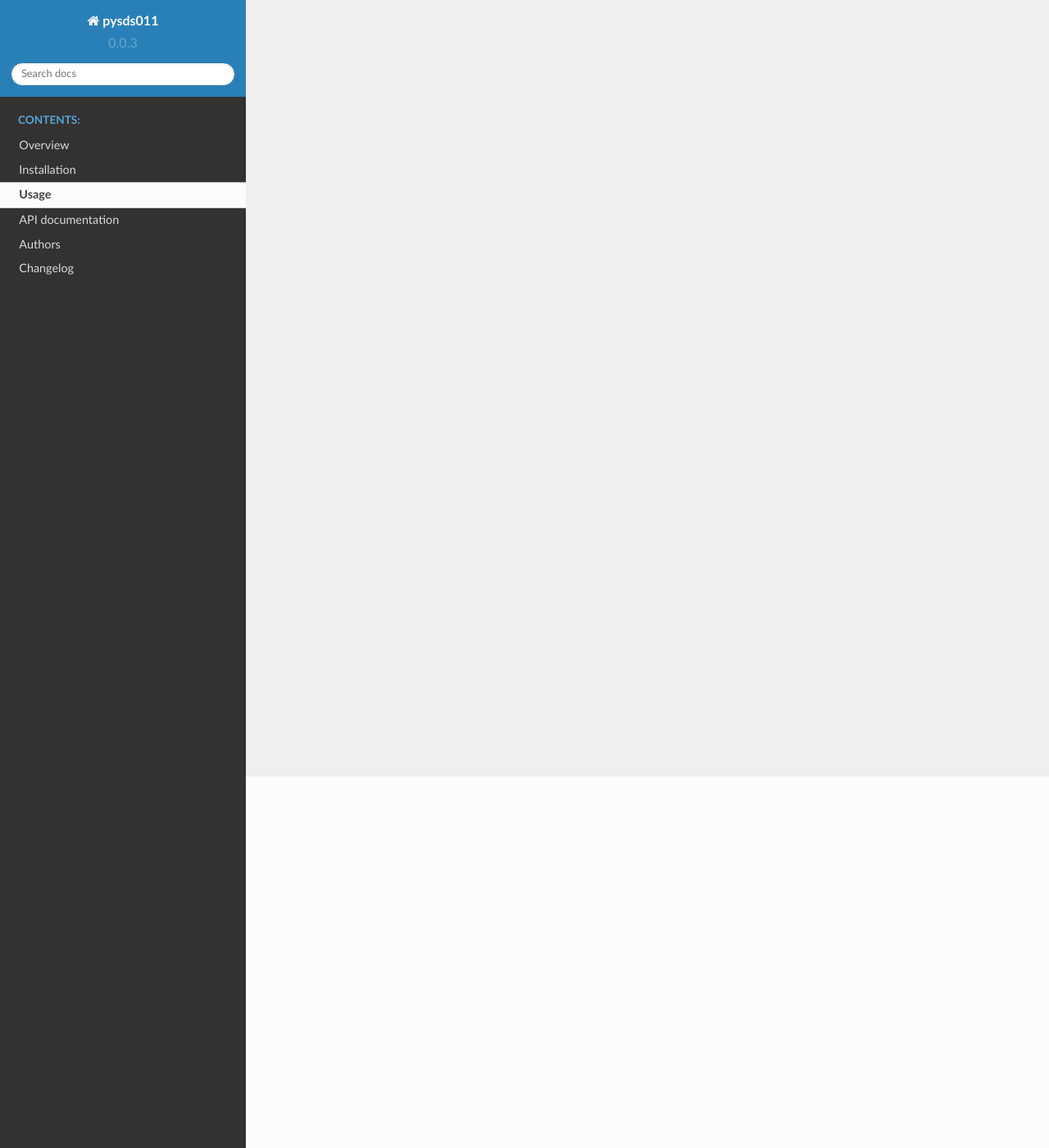
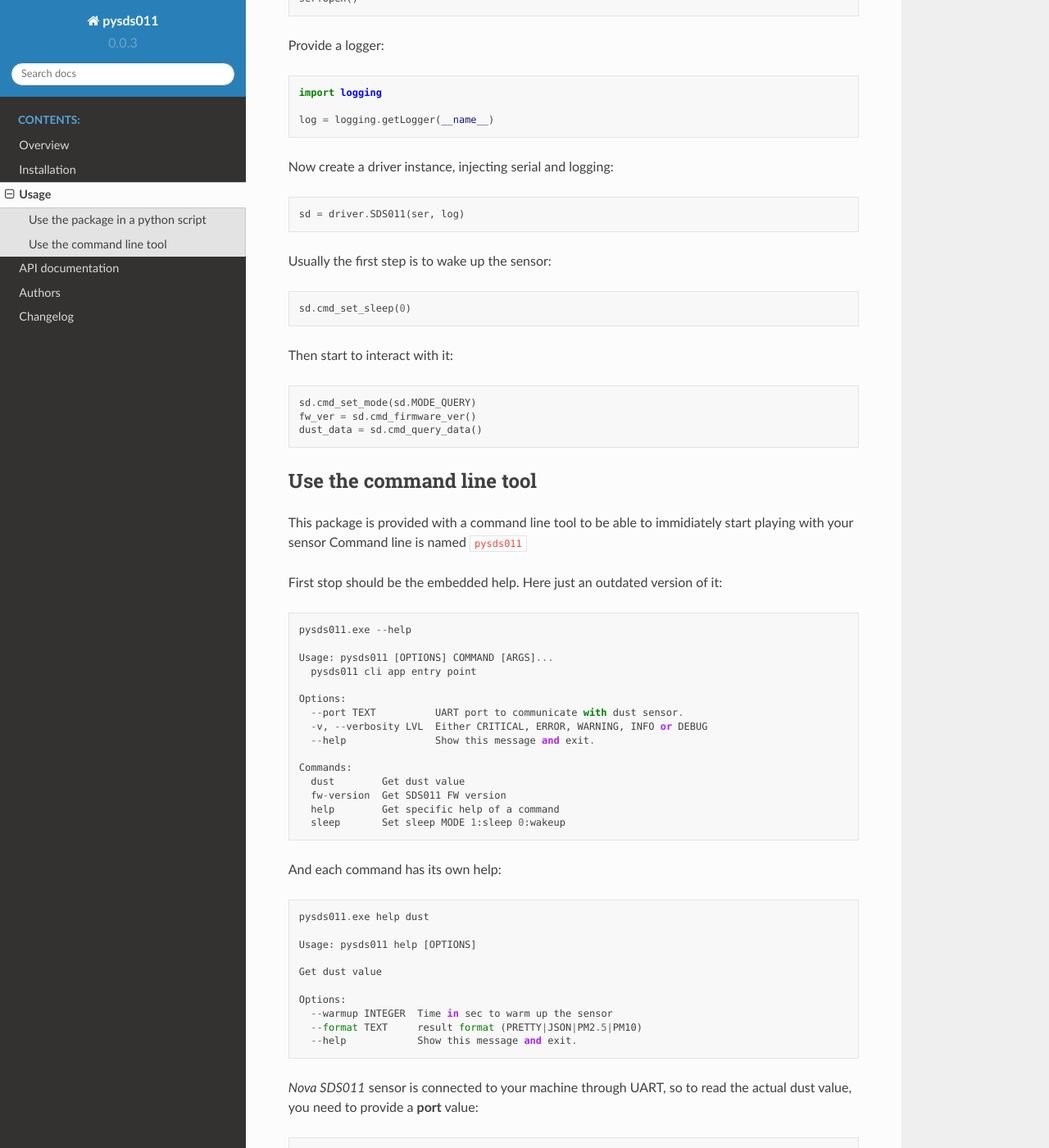
Before and after one commit to michelepagot/pysds011, a Sphinx documentation site: the page built from docs/usage.rst, in a window 1280 px wide and 1400 px high, scrolled down 453 px. Shown: the whole window at 82% size. Built offline with Sphinx 7.4.7 and the Read the Docs theme 2.0.0, drawn with Linux system fonts in a browser that asks for light colours; some of the changed text lies outside the part shown.

Commit message:
Improve documentation

```diff
--- a/docs/usage.rst
+++ b/docs/usage.rst
@@ -2,6 +2,100 @@
 Usage
 =====
 
-To use pysds011 in a project::
+Use the package in a python script
+==================================
+To use pysds011 in a project, start by importing this package::
 
 	import pysds011
+
+Provide an UART channel, user is in charge to also ``open/close`` it::
+
+    import serial
+
+    ser = serial.Serial('/dev/ttyUSB0', 9600)
+    ser.open()
+
+Provide a logger::
+
+    import logging
+
+    log = logging.getLogger(__name__)
+
+Now create a driver instance, injecting serial and logging::
+
+    sd = driver.SDS011(ser, log)
+
+Usually the first step is to wake up the sensor::
+
+    sd.cmd_set_sleep(0)
+
+Then start to interact with it::
+
+    sd.cmd_set_mode(sd.MODE_QUERY)
+    fw_ver = sd.cmd_firmware_ver()
+    dust_data = sd.cmd_query_data()
+
+Use the command line tool
+=========================
+This package is provided with a command line tool to be able to immidiately start playing with your sensor
+Command line is named ``pysds011``
+
+First stop should be the embedded help. Here just an outdated version of it::
+
+    pysds011.exe --help
+
+    Usage: pysds011 [OPTIONS] COMMAND [ARGS]...
+      pysds011 cli app entry point
+
+    Options:
+      --port TEXT          UART port to communicate with dust sensor.
+      -v, --verbosity LVL  Either CRITICAL, ERROR, WARNING, INFO or DEBUG
+      --help               Show this message and exit.
+
+    Commands:
+      dust        Get dust value
+      fw-version  Get SDS011 FW version
+      help        Get specific help of a command
+      sleep       Set sleep MODE 1:sleep 0:wakeup
+
+And each command has its own help::
+
+    pysds011.exe help dust
+
+    Usage: pysds011 help [OPTIONS]
+
+    Get dust value
+
+    Options:
+      --warmup INTEGER  Time in sec to warm up the sensor
+      --format TEXT     result format (PRETTY|JSON|PM2.5|PM10)
+      --help            Show this message and exit.
+
+*Nova SDS011* sensor is connected to your machine through UART, so to read the actual dust value, you need to provide a **port** value::
+
+    pysds011.exe --port COM4 dust
+
+        PM 2.5: 25.9 μg/m^3  PM 10: 62.4 μg/m^3 CRC=OK
+
+Dust value can be presented in **multiple format**:
+
+* PRETTY (default)
+
+* JSON::
+
+    pysds011.exe --port COM4 dust --format JSON
+    {'pm25': 28.4, 'pm10': 118.6, 'pretty': 'PM 2.5: 28.4 μg/m^3  PM 10: 118.6 μg/m^3 CRC=OK'}
+
+* Single PM::
+
+    pysds011.exe --port COM4 dust --format PM2.5
+    26.0
+
+    pysds011.exe --port COM4 dust --format PM10
+    99.0
+
+Read the dust sensor FW version::
+
+    pysds011.exe --port COM4 fw-version
+
+    FW version Y: 18, M: 11, D: 16, ID: 0xe748, CRC=OK
```
Also changed, not shown: README.rst (+4 -3 lines), 3 other files.
